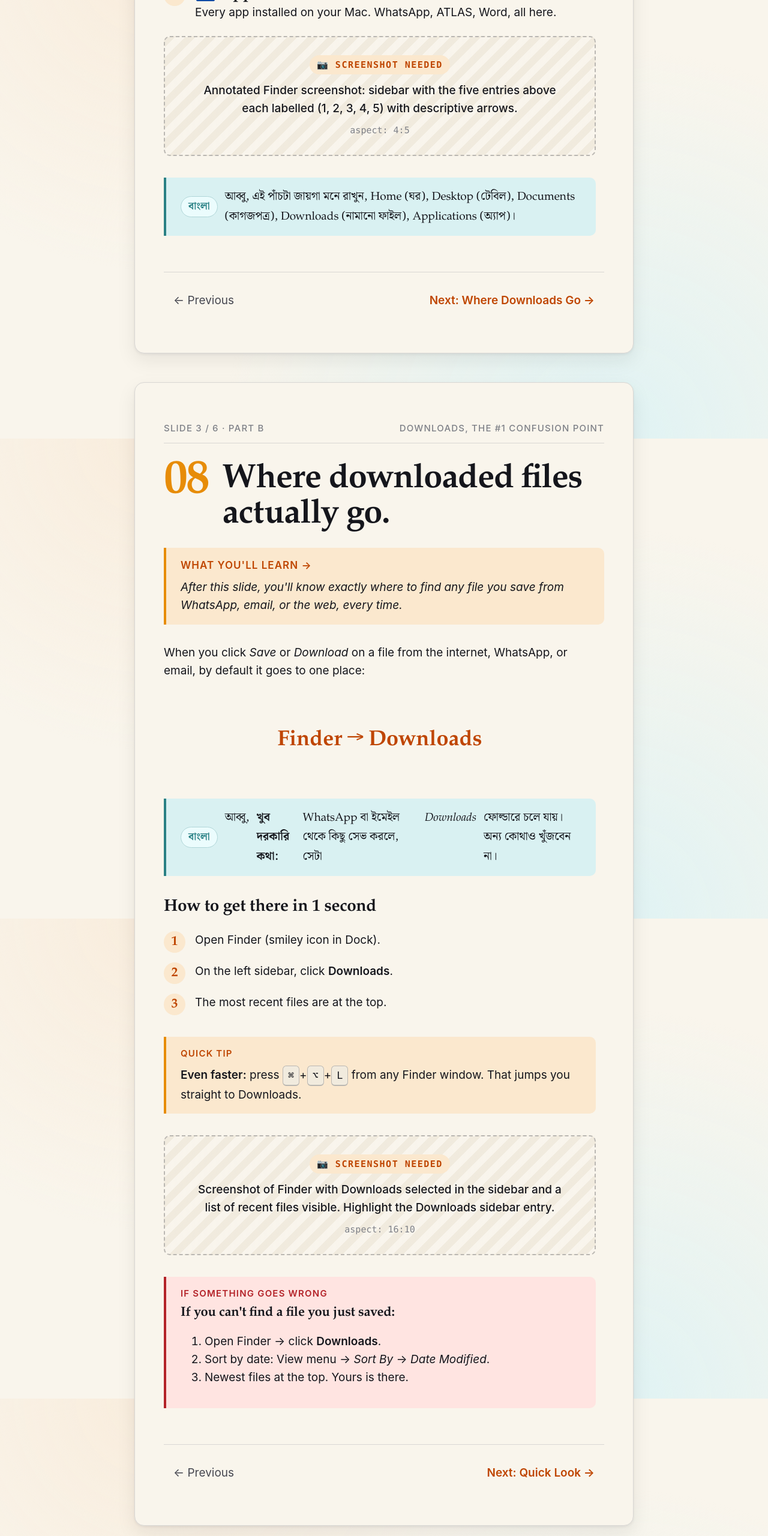
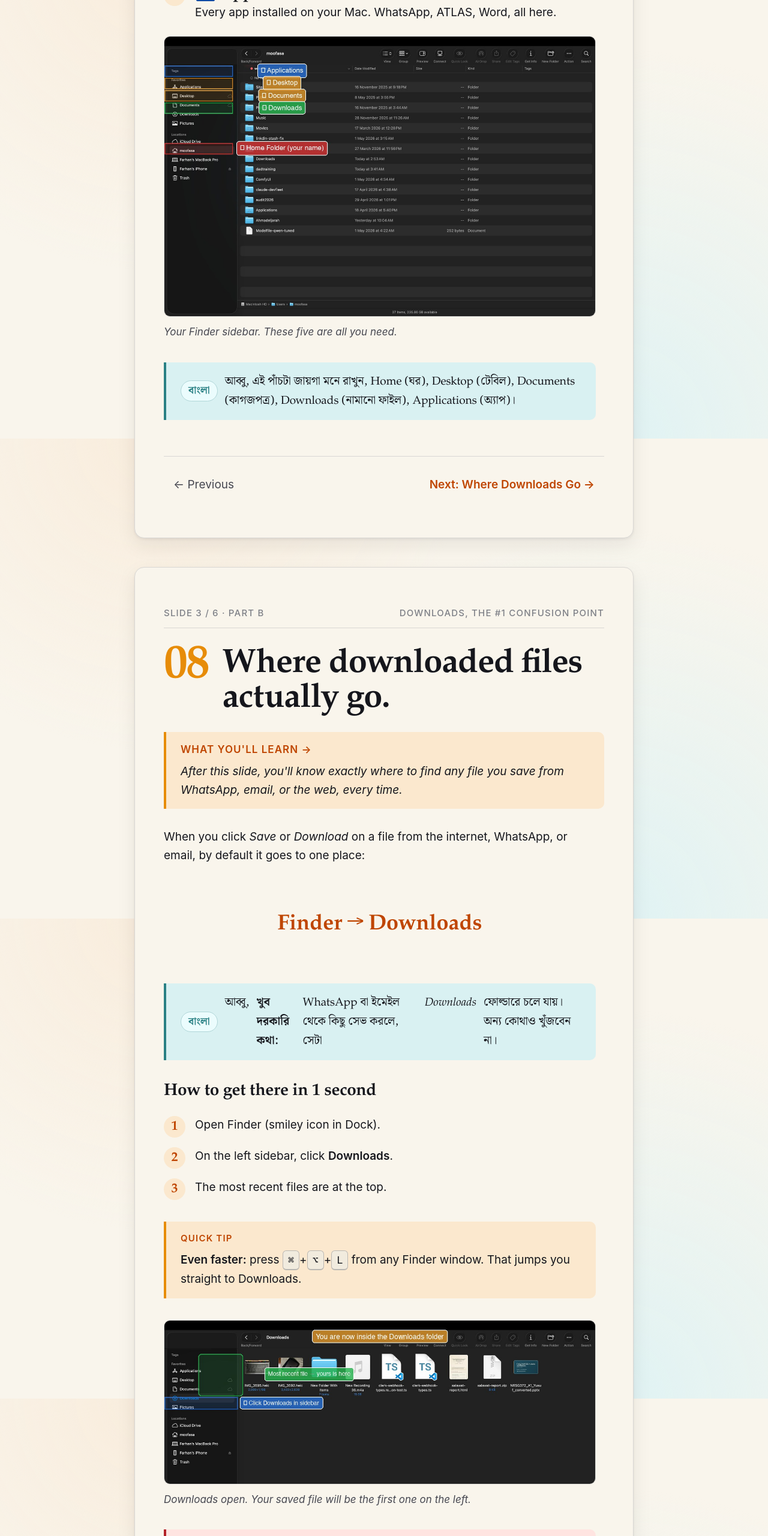
Before and after one commit to gUBII/abbu-mac-guide, a plain HTML site: page module-1/02-filesystem.html in a window 1280 px wide. Shown: the part 2469-5029 px from the top of the page at 60% size. Drawn offline with Linux system fonts and the light colour scheme.

Commit message:
Farhanfeat(module-1): add Finder sidebar and Downloads screenshots
M1-S07: Finder sidebar annotated with 5 key locations
M1-S08: Downloads folder open with sidebar and first file highlighted

```diff
--- a/module-1/02-filesystem.html
+++ b/module-1/02-filesystem.html
@@ -135,11 +135,9 @@
           </li>
         </ol>
 
-        <figure class="placeholder" data-needed id="M1-S07-IMG1">
-          <span class="placeholder-label">
-            Annotated Finder screenshot: sidebar with the five entries above each labelled (1, 2, 3, 4, 5) with descriptive arrows.
-          </span>
-          <span class="placeholder-aspect">aspect: 4:5</span>
+        <figure id="M1-S07-IMG1">
+          <img src="assets/M1-S07-IMG1.jpg" alt="Finder sidebar with five key locations labelled: Home Folder, Desktop, Documents, Downloads, Applications" style="width:100%;border-radius:var(--radius-md);border:1px solid var(--rule);">
+          <figcaption>Your Finder sidebar. These five are all you need.</figcaption>
         </figure>
 
         <aside class="bn-pill" lang="bn">
@@ -198,11 +196,9 @@
           from any Finder window. That jumps you straight to Downloads.
         </div>
 
-        <figure class="placeholder" data-needed id="M1-S08-IMG1">
-          <span class="placeholder-label">
-            Screenshot of Finder with Downloads selected in the sidebar and a list of recent files visible. Highlight the Downloads sidebar entry.
-          </span>
-          <span class="placeholder-aspect">aspect: 16:10</span>
+        <figure id="M1-S08-IMG1">
+          <img src="assets/M1-S08-IMG1.jpg" alt="Finder with Downloads selected in the sidebar, showing recent files. Most recent file is highlighted in green." style="width:100%;border-radius:var(--radius-md);border:1px solid var(--rule);">
+          <figcaption>Downloads open. Your saved file will be the first one on the left.</figcaption>
         </figure>
 
         <div class="recovery">
```
Also changed, not shown: module-1/assets/M1-S07-IMG1.jpg (added), module-1/assets/M1-S08-IMG1.jpg (added).
